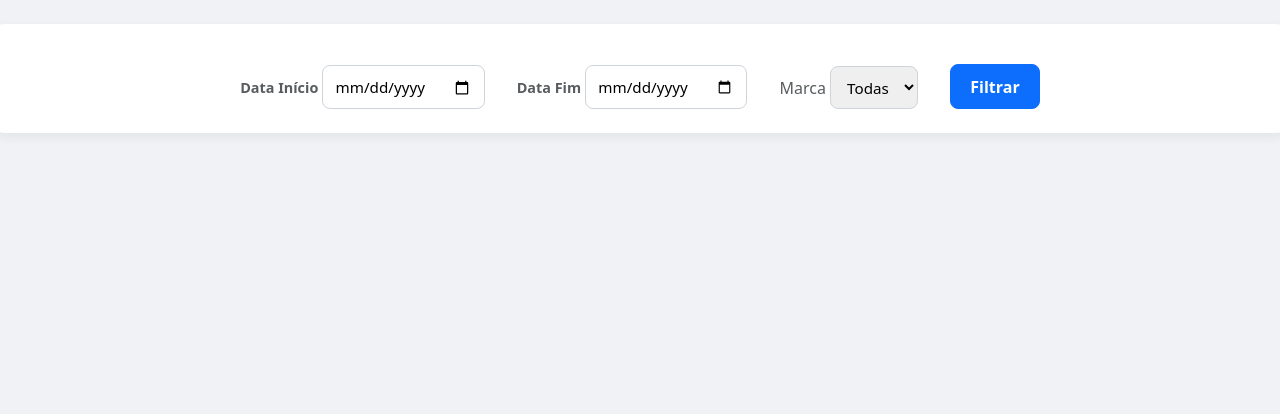
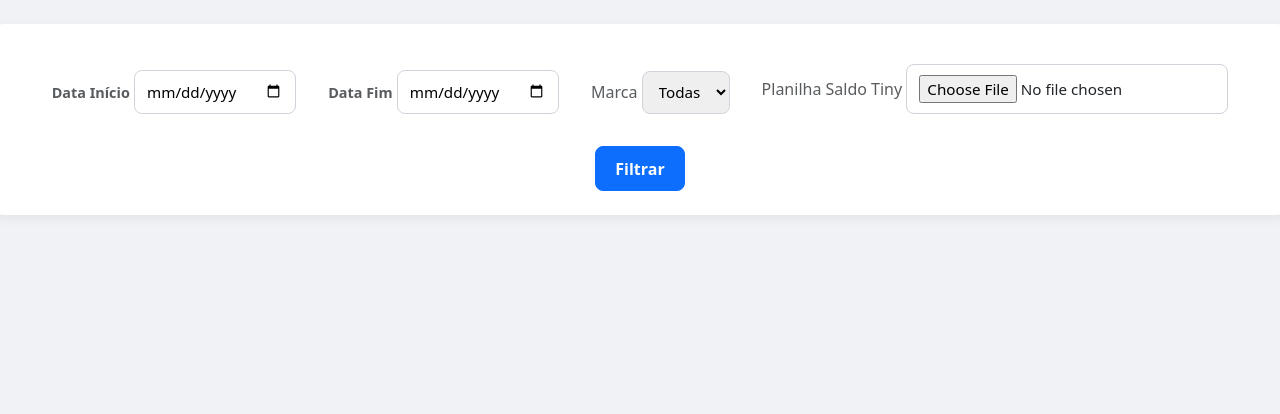
Before and after one commit to roberttreis00/andareintranet, a Django app: page /curva_abc/ in a window 1280 px wide. Shown: the part 93-507 px from the top of the page. Run offline with Django 5.2, Linux system fonts and the light colour scheme; data that the repository does not hold is empty; parts of the project's set-up code (start-up, migrations or seed data) failed here and were passed over.

Commit message:
Quantidade estoque

```diff
--- a/core/forms.py
+++ b/core/forms.py
@@ -161,6 +161,8 @@ class FiltroDataForm(forms.Form):
 
     Marca = forms.ChoiceField(choices=[], label='Marca')  # inicial vazio
 
+    PlanilhaSaldoTiny = forms.FileField(required=False)
+
     def __init__(self, *args, **kwargs):
         super().__init__(*args, **kwargs)
         # Pega todas as marcas do banco quando o form é instanciado
--- a/core/functions_analise_dados.py
+++ b/core/functions_analise_dados.py
@@ -10,6 +10,8 @@ from collections import defaultdict
 import zipfile
 from bs4 import BeautifulSoup
 from django.db.models import Q
+import pandas as pd
+import xlrd
 
 token = "4d907ba2ee45f9e572b9a774badf06f6abde0ae8869c594cb948040ffb4a0544"
 tempo_espera_get = 2.5  # Tempo de espera até realizar outra requisição ideal da 30 por minuto
@@ -307,16 +309,33 @@ def skus_mais_vendido(data_inicio, data_fim, marca):
     return top10
 
 
+def saldo_estoque(planilha_estoque):
+    data = pd.read_excel(xlrd.open_workbook(file_contents=planilha_estoque.read(), ignore_workbook_corruption=True))
+
+    sku_produto = data.iloc[:, 0]
+    saldo_produto = data.iloc[:, 4]
+
+    saldo_skus_pai = defaultdict(int)
+
+    for sku, qtd in zip(sku_produto, saldo_produto):
+        sku_pai = extrair_sku_pai(sku)
+        saldo_skus_pai[sku_pai] += qtd
+
+    return saldo_skus_pai
+
 def curva_abc(data_inicio, data_fim, marca, limite_a=0.7, limite_b=0.9):
     pedidos_do_dia = objeto_filtrado(data_inicio, data_fim, marca)
 
-    vendas = defaultdict(float)
+    valor_vendido = defaultdict(float)
+    qtd_vendida = defaultdict(int)
+
     for pedido in pedidos_do_dia:
-        vendas[extrair_sku_pai(str(pedido.sku_vendido))] += float(pedido.valor_total)
+        valor_vendido[extrair_sku_pai(str(pedido.sku_vendido))] += float(pedido.valor_total)
+        qtd_vendida[extrair_sku_pai(str(pedido.sku_vendido))] += 1
 
-    vendas_abc = dict(sorted(vendas.items(), key=lambda x: x[1], reverse=True))
+    vendas_abc = dict(sorted(valor_vendido.items(), key=lambda x: x[1], reverse=True))  # Coloca em ordem do menor para maior
     # -----------------------------------------------------------------------------------------------------------------------
-    total = sum(vendas.values())
+    total = sum(valor_vendido.values())
     acumulado = 0
 
     grupos = {
@@ -338,7 +357,7 @@ def curva_abc(data_inicio, data_fim, marca, limite_a=0.7, limite_b=0.9):
         grupos[grupo]["skus"][sku] = valor
         grupos[grupo]["total"] += valor
 
-    return grupos
+    return grupos, qtd_vendida
 
 
 # -----------------------------------------------------------------------------------------------------------------------
--- a/core/templates/curva_abc.html
+++ b/core/templates/curva_abc.html
@@ -17,19 +17,24 @@
                     <th>Categoria</th>
                     <th>SKU</th>
                     <th>Valor</th>
+                    <th>Quantidade vendida</th>
+                    <th>Estoque hoje</th>
                 </tr>
                 </thead>
                 <tbody>
                 {% for categoria, data in curva_abc.items %}
-                    {% for sku, valor in data.skus.items|slice:":5" %}
+                {% for sku, valor, saldo, qtd_vendida in data.skus_valor_saldo %}
                 <tr>
                     <td>{{ categoria }}</td>
                     <td>{{ sku }}</td>
                     <td>{{ valor|floatformat:2 }}</td>
+                    <td>{{ qtd_vendida }}</td>
+                    <td>{{ saldo }}</td>
                 </tr>
                 {% endfor %}
                 {% endfor %}
                 </tbody>
+
             </table>
         </div>
     </div>
--- a/core/templates/formulario_filtro_data.html
+++ b/core/templates/formulario_filtro_data.html
@@ -1,4 +1,4 @@
-<form method="post" class="row g-3 justify-content-center align-items-end filter-form">
+<form method="post" enctype="multipart/form-data" class="row g-3 justify-content-center align-items-end filter-form">
     {% csrf_token %}
     <div class="col-auto">
         <label for="id_data_inicio" class="form-label text-muted">Data Início</label>
@@ -13,6 +13,10 @@
         {{ form.Marca }}
     </div>
     <div class="col-auto">
+        <label class="text-muted">Planilha Saldo Tiny</label>
+        {{ form.PlanilhaSaldoTiny }}
+    </div>
+    <div class="col-auto">
         <button type="submit" class="btn btn-primary">Filtrar</button>
     </div>
 </form>
--- a/core/views.py
+++ b/core/views.py
@@ -8,6 +8,8 @@ from django.views import View
 from django.shortcuts import get_object_or_404
 import os
 from django.http import JsonResponse
+
+from .functions_analise_dados import saldo_estoque
 from .tasks import atualizar_lista_produtos, tratar_sugestao_de_compras
 from .models import ProdutosCadastradosTiny, ArquivosProcessados, ProdutosAtivosTiny, DataUltimaAtualizacaoCustos, \
     Pedidos
@@ -289,12 +291,32 @@ class CurvaABC(FormView):
         data_fim = form.cleaned_data.get("data_fim") or date.today()
         marca = form.cleaned_data.get('Marca')
 
-        curva_abc = functions_analise_dados.curva_abc(data_inicio, data_fim, marca)
+        curva_abc_raw = functions_analise_dados.curva_abc(data_inicio, data_fim, marca)
 
-        # Preparar rowspan limitado a 5
-        for categoria, data in curva_abc.items():
-            data['rowspan'] = min(len(data['skus']), 5)
+        # Tentar obter o saldo da planilha, se enviada
+        try:
+            workbook_estoque_tiny = self.request.FILES['PlanilhaSaldoTiny']
+            saldo_skus_pai = functions_analise_dados.saldo_estoque(workbook_estoque_tiny)
+        except MultiValueDictKeyError:
+            saldo_skus_pai = {}
 
+        # Preparar curva_abc processado: cada categoria com lista de (sku, valor, saldo)
+        curva_abc = {}
+        for categoria, data in curva_abc_raw[0].items():
+            skus_5 = list(data['skus'].items())
+            skus_valor_saldo_qtd = [
+                (sku, valor, saldo_skus_pai.get(sku, 0), curva_abc_raw[1].get(sku, 0))
+                for sku, valor in skus_5
+            ]
+
+            # Guarda lista e total
+            curva_abc[categoria] = {
+                'skus_valor_saldo': skus_valor_saldo_qtd,
+                'total': data.get('total', 0),
+                'rowspan': len(skus_valor_saldo_qtd)
+            }
+
+        # Preparar labels e valores para gráfico
         labels = list(curva_abc.keys())
         valores = [round(d["total"], 2) for d in curva_abc.values()]
 
```
Lines whose indentation alone changed are shown as unchanged.
